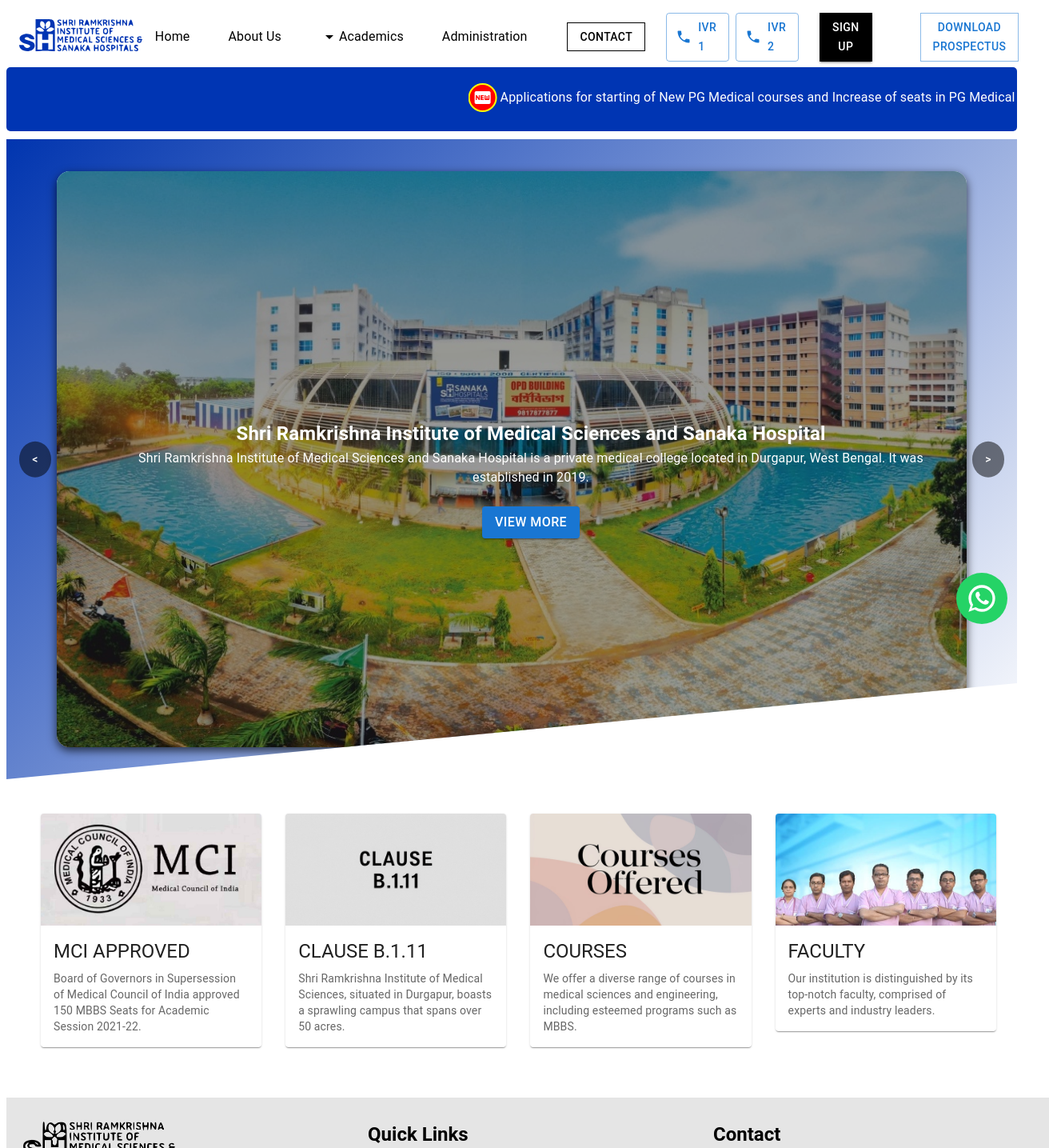
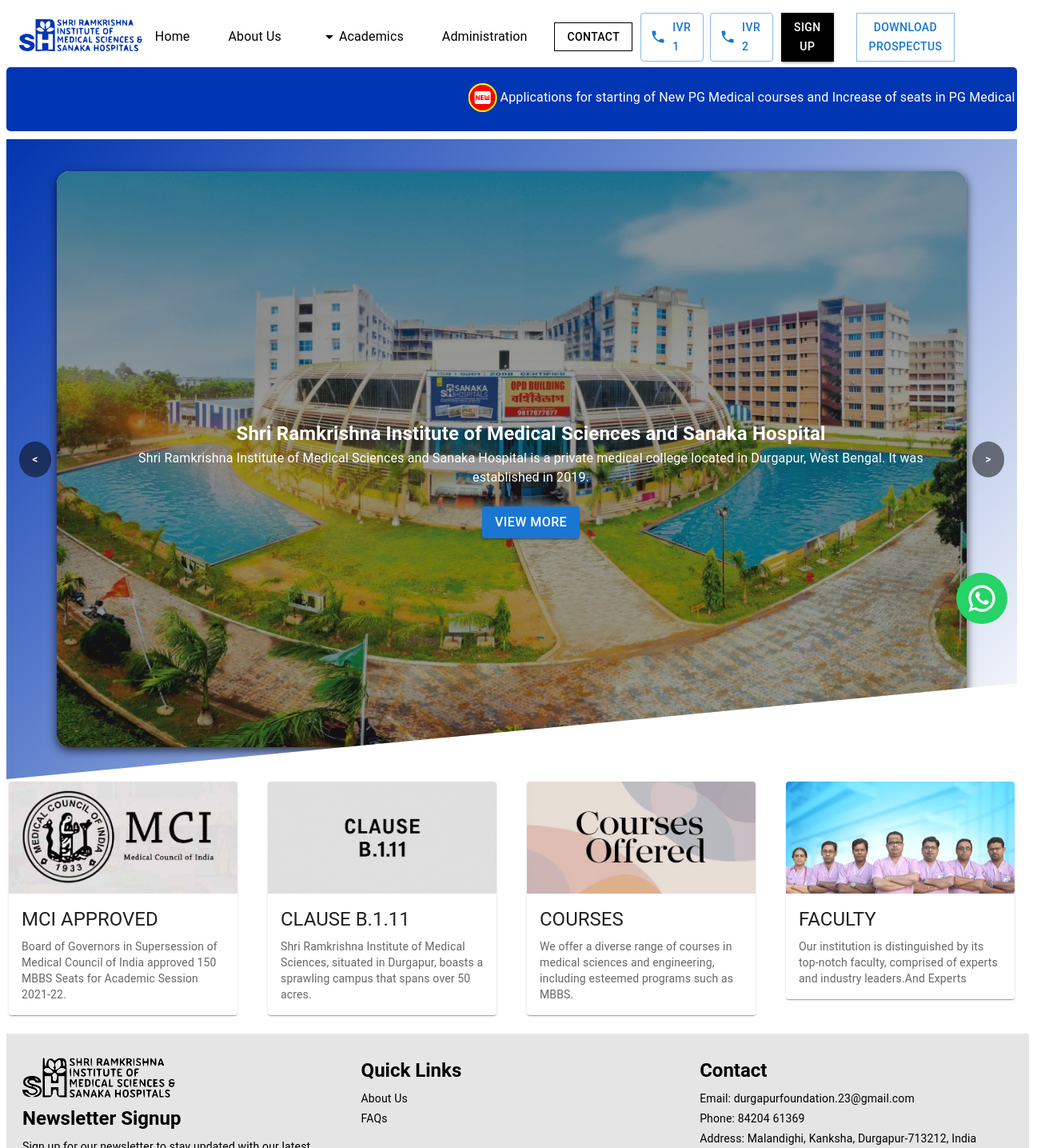
Before and after one commit to IAmShivay/SanakaFrontend, a React (Vite) app: page / in a window 1280 px wide. Shown: the top 1435 px of the page at 80% size, 1312 px wide, since content can reach past the window. Built offline with nearby package versions, Linux system fonts and the light colour scheme.

Commit message:
bug fixing

```diff
--- a/src/App.tsx
+++ b/src/App.tsx
@@ -34,6 +34,7 @@
 const UserDashboard = React.lazy(() => import("./components/User/Main"));
 
 const App: React.FC = () => {
+
   const dispatch = useDispatch();
 
   useEffect(() => {
--- a/src/app/leads/leadSlice.tsx
+++ b/src/app/leads/leadSlice.tsx
@@ -7,7 +7,7 @@
   name: string;
   email: string;
   phoneNumber: string;
-  leads:[]
+  leads?:[]
 }
 
 interface leadState {
--- a/src/components/PopupForm/PopupForm.tsx
+++ b/src/components/PopupForm/PopupForm.tsx
@@ -1,3 +1,132 @@
+// import React, { useState } from "react";
+// import {
+//   Dialog,
+//   DialogActions,
+//   DialogContent,
+//   DialogTitle,
+//   TextField,
+//   Button,
+// } from "@mui/material";
+// import { leadRegister } from "../../app/leads/leadSlice";
+// import { AppDispatch } from "../../store";
+// import { useDispatch } from "react-redux";
+// import toast from "react-hot-toast";
+// interface TabWithPopupProps {
+//   isOpen: boolean;
+//   onSubmit: (data: FormData) => void;
+//   formFilled: boolean;
+//   onFormChange: (data: { name: string; email: string }) => void;
+// }
+
+// interface FormData {
+//   name: string;
+//   email: string;
+//   phoneNumber: string;
+// }
+
+// const TabWithPopup: React.FC<TabWithPopupProps> = ({
+//   isOpen,
+//   onSubmit,
+//   onFormChange,
+// }) => {
+//   const dispatch = useDispatch<AppDispatch>();
+//   const [formData, setFormData] = useState<FormData>({
+//     name: "",
+//     email: "",
+//     phoneNumber: "",
+//   });
+//   const [phoneError, setPhoneError] = useState<string | null>(null);
+
+//   const handleChange = (e: React.ChangeEvent<HTMLInputElement>) => {
+//     const { name, value } = e.target;
+
+//     // Update form data state
+//     setFormData({
+//       ...formData,
+//       [name]: value,
+//     });
+
+//     // Handle phone number validation
+//     if (name === "phoneNumber") {
+//       const isValidPhoneNumber = /^\d{10}$/.test(value);
+//       setPhoneError(isValidPhoneNumber ? null : "Phone number must be 10 digits.");
+//     }
+
+//     // Notify parent component of form changes
+//     onFormChange({
+//       name: formData.name,
+//       email: formData.email,
+//     });
+//   };
+
+//   const handleSubmit = async () => {
+//     if (!phoneError && formData.name && formData.email && formData.phoneNumber) {
+//       onSubmit(formData);
+//       try {
+//         dispatch(leadRegister(formData));
+//       } catch (err:any) {
+//         toast.error(err);
+//       } finally {
+//         setFormData({
+//           name: "",
+//           email: "",
+//           phoneNumber: "",
+//         });
+//       }
+//     } else {
+//       alert("Please fill out the form correctly.");
+//     }
+//   };
+
+//   return (
+
+//     <Dialog open={isOpen}>
+//       <DialogTitle>Fill the Form</DialogTitle>
+//       <DialogContent>
+//         <TextField
+//           autoFocus
+//           margin="dense"
+//           name="name"
+//           label="Name"
+//           type="text"
+//           fullWidth
+//           variant="standard"
+//           value={formData.name}
+//           onChange={handleChange}
+//         />
+//         <TextField
+//           margin="dense"
+//           name="email"
+//           label="Place"
+//           type="email"
+//           fullWidth
+//           variant="standard"
+//           value={formData.email}
+//           onChange={handleChange}
+//         />
+//         <TextField
+//           margin="dense"
+//           name="phoneNumber"
+//           label="Mobile Number"
+//           type="text"
+//           fullWidth
+//           variant="standard"
+//           value={formData.phoneNumber}
+//           onChange={handleChange}
+//           error={!!phoneError}
+//           helperText={phoneError}
+//         />
+//       </DialogContent>
+//       <DialogActions>
+//         <Button onClick={handleSubmit}>Submit</Button>
+//       </DialogActions>
+//     </Dialog>
+//   );
+// };
+
+// export default TabWithPopup;
+
+
 import React, { useState } from "react";
 import {
   Dialog,
@@ -10,6 +139,7 @@
 import { leadRegister } from "../../app/leads/leadSlice";
 import { AppDispatch } from "../../store";
 import { useDispatch } from "react-redux";
+import toast from "react-hot-toast";
 
 interface TabWithPopupProps {
   isOpen: boolean;
@@ -63,9 +193,10 @@
     if (!phoneError && formData.name && formData.email && formData.phoneNumber) {
       onSubmit(formData);
       try {
-        dispatch(leadRegister(formData));
-      } catch (err) {
-        console.log(err);
+        await dispatch(leadRegister(formData));
+        toast.success("Form submitted successfully!");
+      } catch (err: any) {
+        toast.error(err.message || "Something went wrong. Please try again.");
       } finally {
         setFormData({
           name: "",
@@ -74,7 +205,7 @@
         });
       }
     } else {
-      alert("Please fill out the form correctly.");
+      toast.error("Please fill out the form correctly.");
     }
   };
 
@@ -96,7 +227,7 @@
         <TextField
           margin="dense"
           name="email"
-          label="Place"
+          label="Email"
           type="email"
           fullWidth
           variant="standard"
--- a/src/components/Section/Crads/Crads.tsx
+++ b/src/components/Section/Crads/Crads.tsx
@@ -1,3 +1,78 @@
+// import {
+//   Card,
+//   CardContent,
+//   CardMedia,
+//   Typography,
+//   CardActionArea,
+//   Grid,
+//   Box,
+// } from "@mui/material";
+
+// const cards = [
+//   {
+//     title: "MCI APPROVED",
+//     description:
+//       "Board of Governors in Supersession of Medical Council of India approved 150 MBBS Seats for Academic Session 2021-22.",
+//     image: "/images/MCI LOGO.jpg", // Replace with a real image URL
+//     alt: "MCI approved",
+//   },
+//   {
+//     title: "CLAUSE B.1.11",
+//     description:
+//       "Shri Ramkrishna Institute of Medical Sciences, situated in Durgapur, boasts a sprawling campus that spans over 50 acres.",
+//     image: "/images/CLAUSE.jpeg", // Replace with a real image URL
+//     alt: "Campus",
+//   },
+//   {
+//     title: "COURSES",
+//     description:
+//       "We offer a diverse range of courses in medical sciences and engineering, including esteemed programs such as MBBS.",
+//     image: "/images/courses.jpeg", // Replace with a real image URL
+//     alt: "Courses",
+//   },
+//   {
+//     title: "FACULTY",
+//     description:
+//       "Our institution is distinguished by its top-notch faculty, comprised of experts and industry leaders.",
+//     image: "/images/HeroBanner.jpg", // Replace with a real image URL
+//     alt: "Faculty",
+//   },
+// ];
+
+// export default function ResponsiveCardGrid() {
+//   return (
+//     <Box sx={{ padding: 'auto', width: { xs: "80%", md: "80vh", lg: "100%" }
+//      }}>
+//       <Grid container spacing={20}>
+//         {cards.map((card, index) => (
+//           <Grid item xs={12} sm={6} md={3} lg={3} key={index}>
+//             <Box sx={{ margin: "3px", maxWidth: 340 }}>
+//               <Card>
+//                 <CardActionArea>
+//                   <CardMedia
+//                     component="img"
+//                     height="140"
+//                     image={card.image}
+//                     alt={card.alt}
+//                   />
+//                   <CardContent>
+//                     <Typography gutterBottom variant="h5" component="div">
+//                       {card.title}
+//                     </Typography>
+//                     <Typography variant="body2" color="text.secondary">
+//                       {card.description}
+//                     </Typography>
+//                   </CardContent>
+//                 </CardActionArea>
+//               </Card>
+//             </Box>
+//           </Grid>
+//         ))}
+//       </Grid>
+//     </Box>
+//   );
+// }
+
 import {
   Card,
   CardContent,
@@ -33,7 +108,7 @@
   {
     title: "FACULTY",
     description:
-      "Our institution is distinguished by its top-notch faculty, comprised of experts and industry leaders.",
+      "Our institution is distinguished by its top-notch faculty, comprised of experts and industry leaders.And Experts",
     image: "/images/HeroBanner.jpg", // Replace with a real image URL
     alt: "Faculty",
   },
@@ -41,12 +116,11 @@
 
 export default function ResponsiveCardGrid() {
   return (
-    <Box sx={{ padding: 5, width: { xs: "80%", md: "80vh", lg: "95%" }
-     }}>
-      <Grid container spacing={3}>
+    <Box sx={{  width: { xs: "100%", md: "80vh", lg: "100%" } }}>
+      <Grid container spacing={4}>
         {cards.map((card, index) => (
           <Grid item xs={12} sm={6} md={3} lg={3} key={index}>
-            <Box sx={{ margin: "3px", maxWidth: 340 }}>
+            <Box sx={{ margin: "3px", maxWidth: 500 }}> {/* Increased maxWidth from 340 to 360 */}
               <Card>
                 <CardActionArea>
                   <CardMedia
--- a/src/components/Section/CustomLink/Links.tsx
+++ b/src/components/Section/CustomLink/Links.tsx
@@ -15,7 +15,6 @@
         fontWeight: 500,
         cursor: "pointer",
         borderRadius: "4px",
-        padding: "8px 16px",
         display: "inline-block",
         backgroundColor: "transparent",
         border: "2px solid transparent",
--- a/src/components/Section/Footer/Footer.tsx
+++ b/src/components/Section/Footer/Footer.tsx
@@ -10,7 +10,7 @@
   const isXsUp = useMediaQuery(theme.breakpoints.up('xs'));
 
   const getWidth = () => {
-    if (isLgUp) return '100%';
+    if (isLgUp) return '98%';
     if (isMdUp) return '78vh';
     if (isXsUp) return '92%';
     return '100%'; // Fallback for smaller devices
--- a/src/components/Section/Header/Header.tsx
+++ b/src/components/Section/Header/Header.tsx
@@ -95,7 +95,7 @@
         justifyContent: "space-between",
         alignItems: "center",
         p: 2,
-        width: { xs: "100%", md: "80vh", lg: "100%" },
+        width: { md: "80vh", lg: "90%" },
 
       }}
     >
--- a/src/main.tsx
+++ b/src/main.tsx
@@ -2,9 +2,11 @@
 import App from "./App.tsx";
 import { Provider } from "react-redux";
 import store from "../src/store.tsx";
+import { Toaster } from "react-hot-toast";
 
 ReactDOM.createRoot(document.getElementById("root")!).render(
   <Provider store={store}>
+    <Toaster position="top-center" reverseOrder={false} />
     <App />
   </Provider>
 );
```
